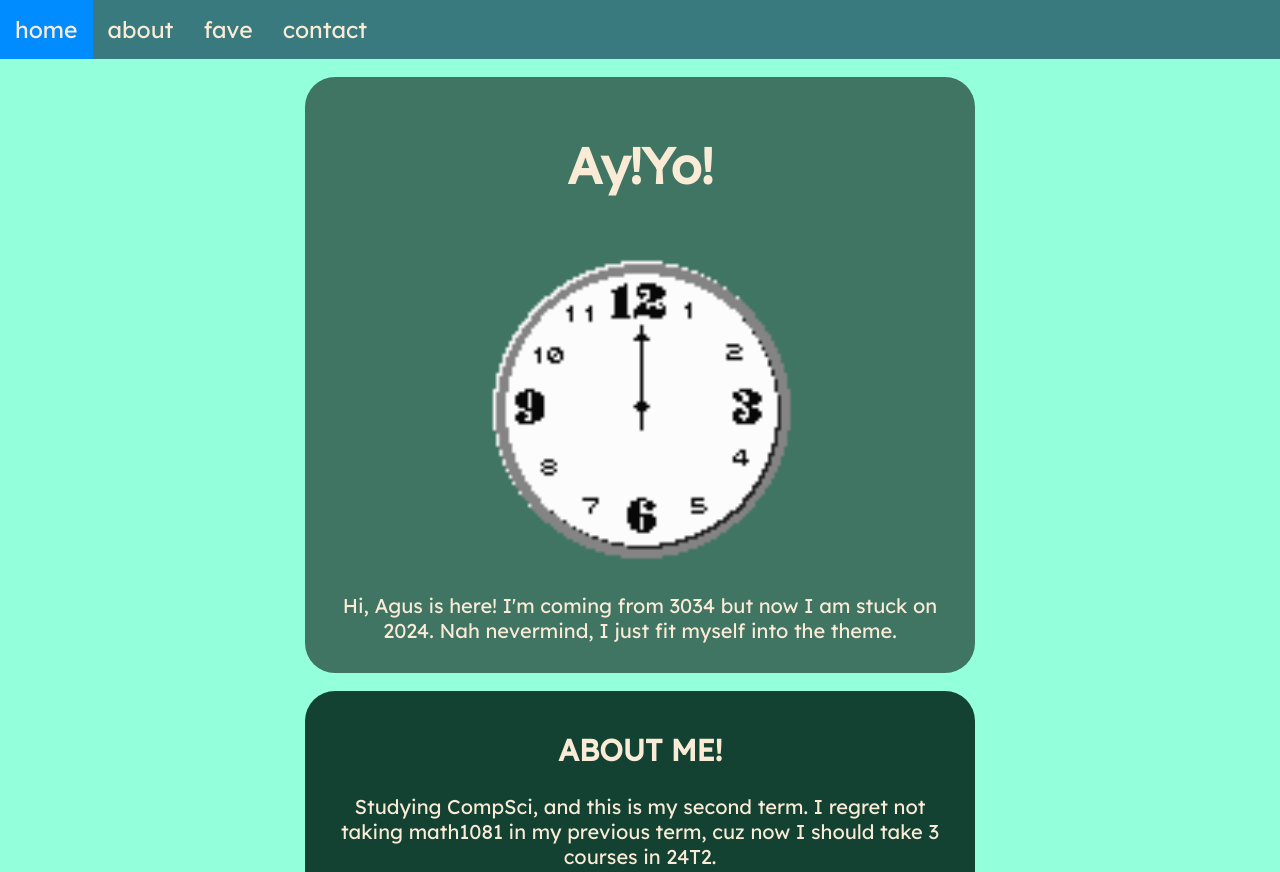
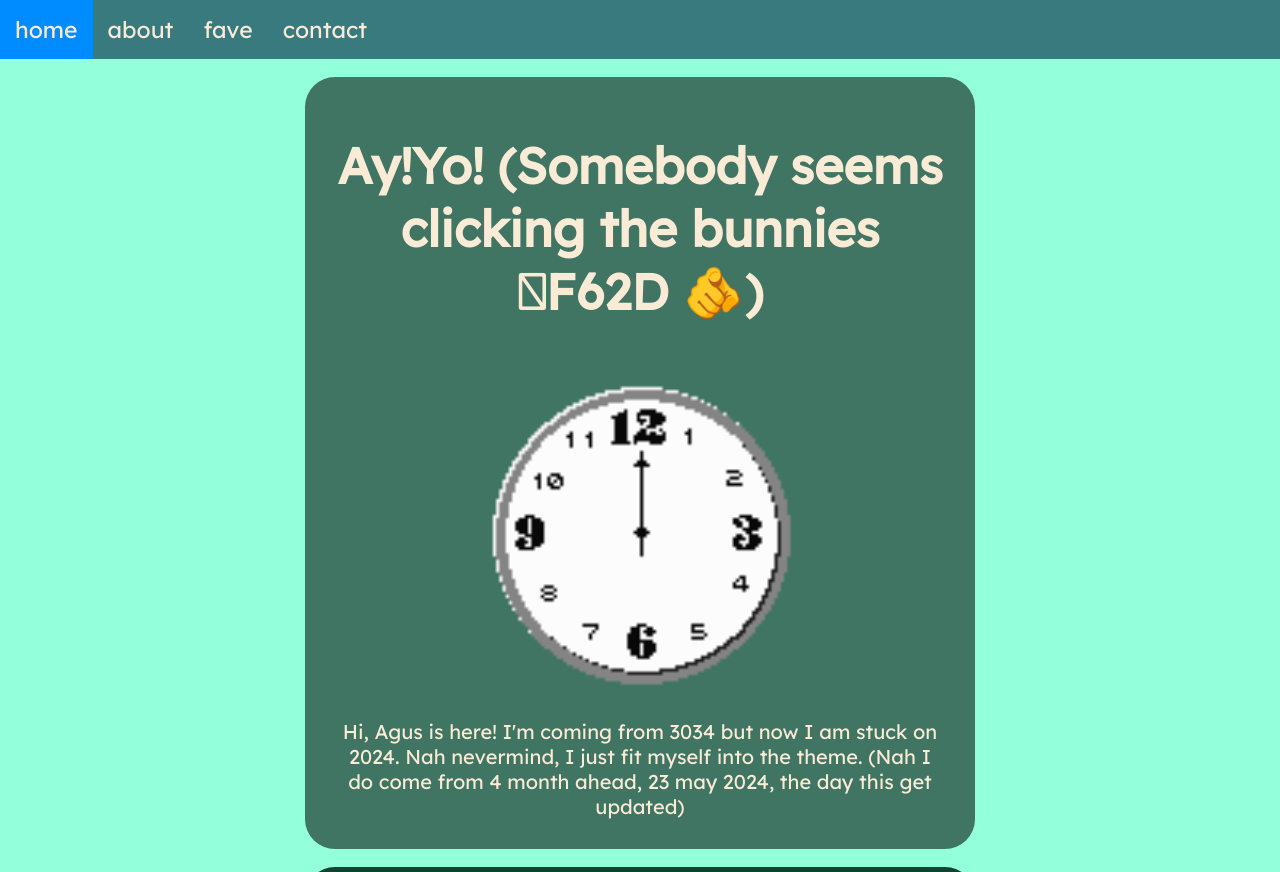
Before and after one commit to degussudarmawan/own-web, a plain HTML site: page index.html in a window 1280 px wide. Shown: the top 872 px of the page. Drawn offline with Linux system fonts and the light colour scheme.

Commit message:
Update index.html

```diff
--- a/index.html
+++ b/index.html
@@ -19,11 +19,12 @@
         <br>
         <section>
             <div class="container" id="home">
-                <h1> Ay!Yo! </h1>
+                <h1> Ay!Yo! (Somebody seems clicking the bunnies &#1F62D &#129781)</h1>
                 <img src="clock.gif" width="200px">
                 <p>
                     Hi, Agus is here! I'm coming from 3034 but now I am stuck on 2024.
                     Nah nevermind, I just fit myself into the theme.
+                    (Nah I do come from 4 month ahead, 23 may 2024, the day this get updated)
                 </p>
             </div>
         </section>
```
